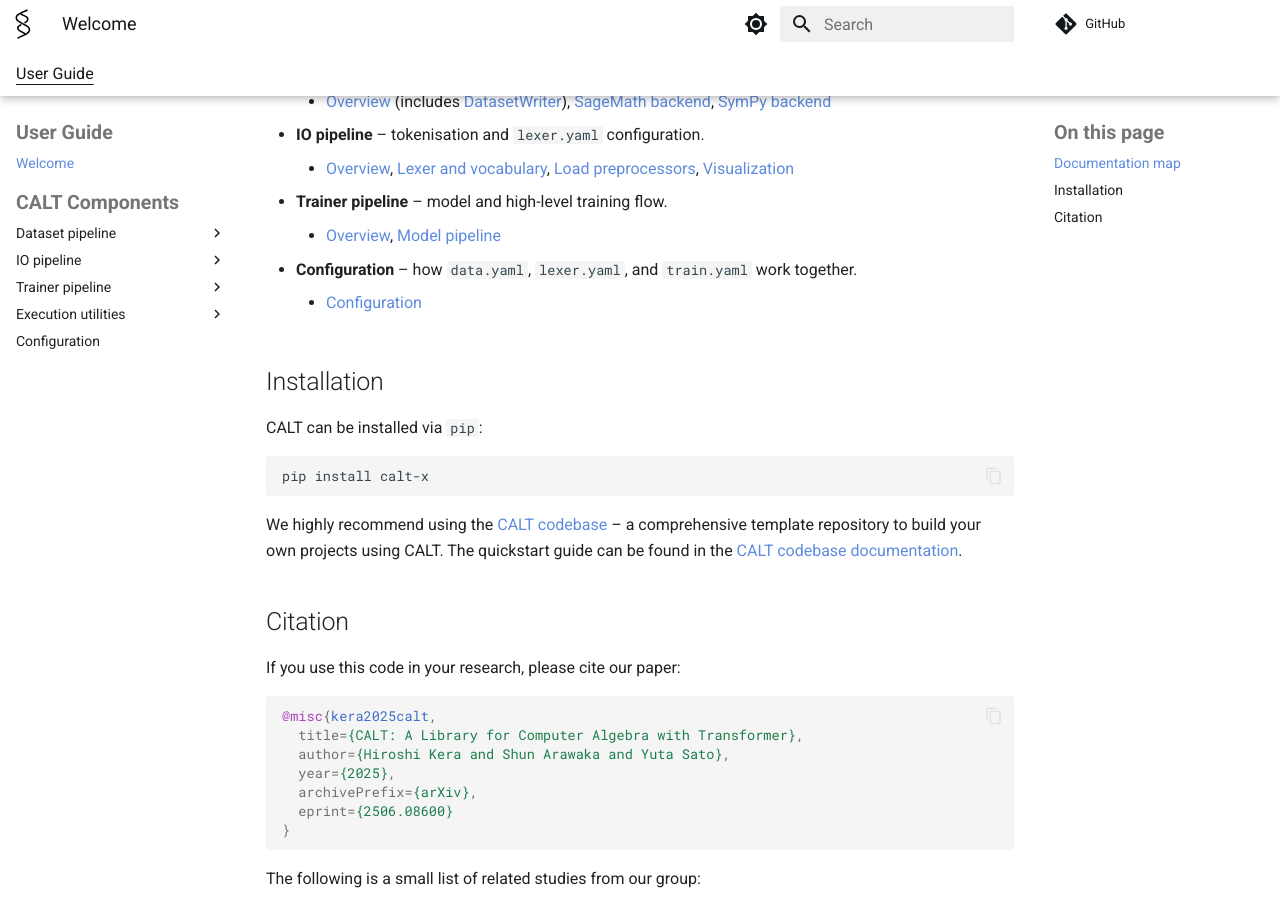
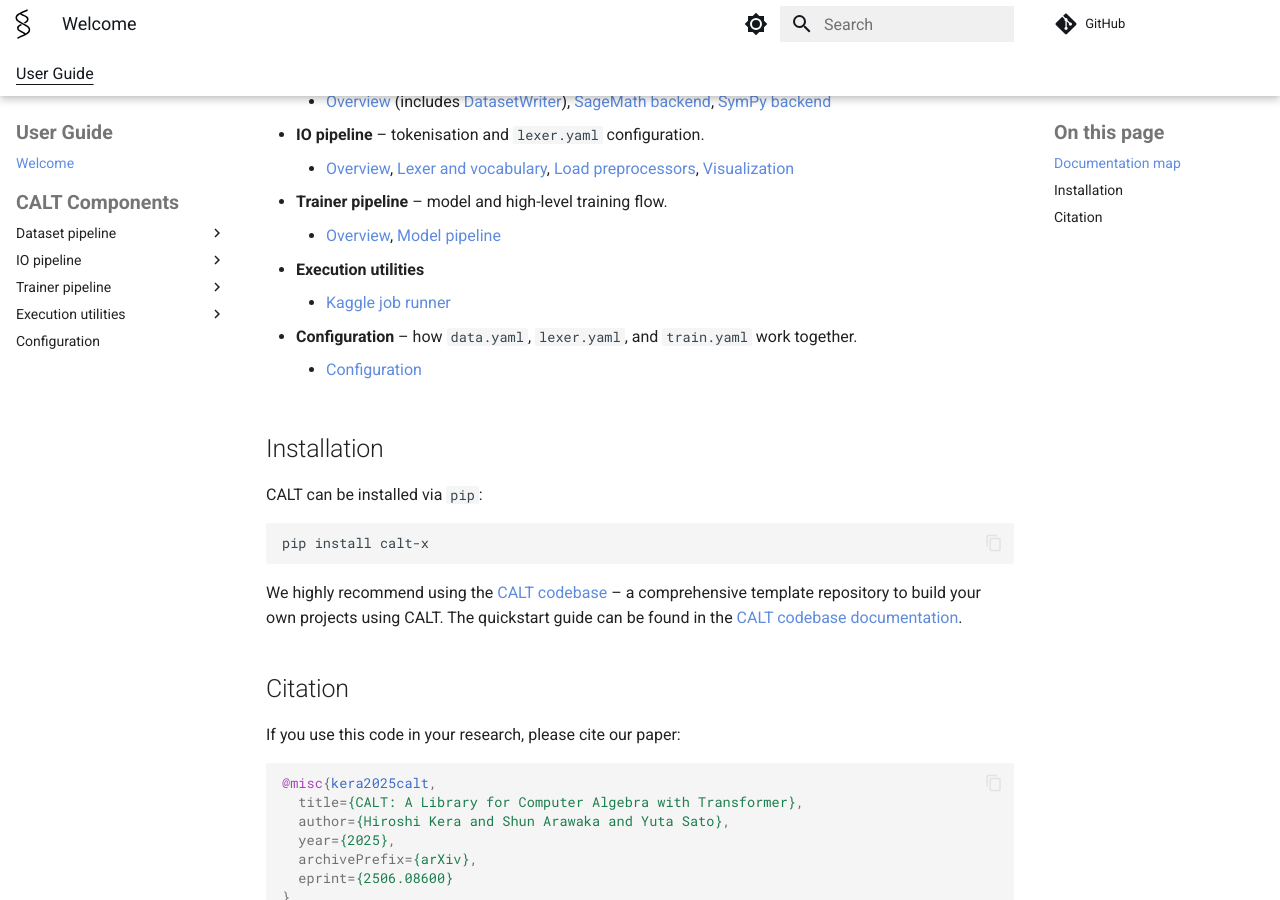
Before and after one commit to HiroshiKERA/calt, an MkDocs documentation site: the page built from docs/README.md, in a window 1280 px wide and 900 px high, scrolled down 558 px. Built offline with MkDocs 1.6.1 and Material for MkDocs 9.7.7, drawn with Linux system fonts in a browser that asks for light colours; plug-ins that fetch from the network failed and are left out; comment, search, counter and statistics services are not loaded; the version menu is left out.

Commit message:
docs: update README to include Kaggle job runner in execution utilities section

```diff
--- a/docs/README.md
+++ b/docs/README.md
@@ -22,6 +22,8 @@ under `calt/examples/*` and customise only the dataset generator and configurati
     - [Overview](io_pipeline.md), [Lexer and vocabulary](io_lexer.md), [Load preprocessors](io_load_preprocessors.md), [Visualization](io_visualization.md)
 - **Trainer pipeline** – model and high-level training flow.
     - [Overview](trainer.md), [Model pipeline](model_pipeline.md)
+- **Execution utilities**
+    - [Kaggle job runner](kaggle.md)
 - **Configuration** – how `data.yaml`, `lexer.yaml`, and `train.yaml` work together.
     - [Configuration](configuration.md)
 
```
